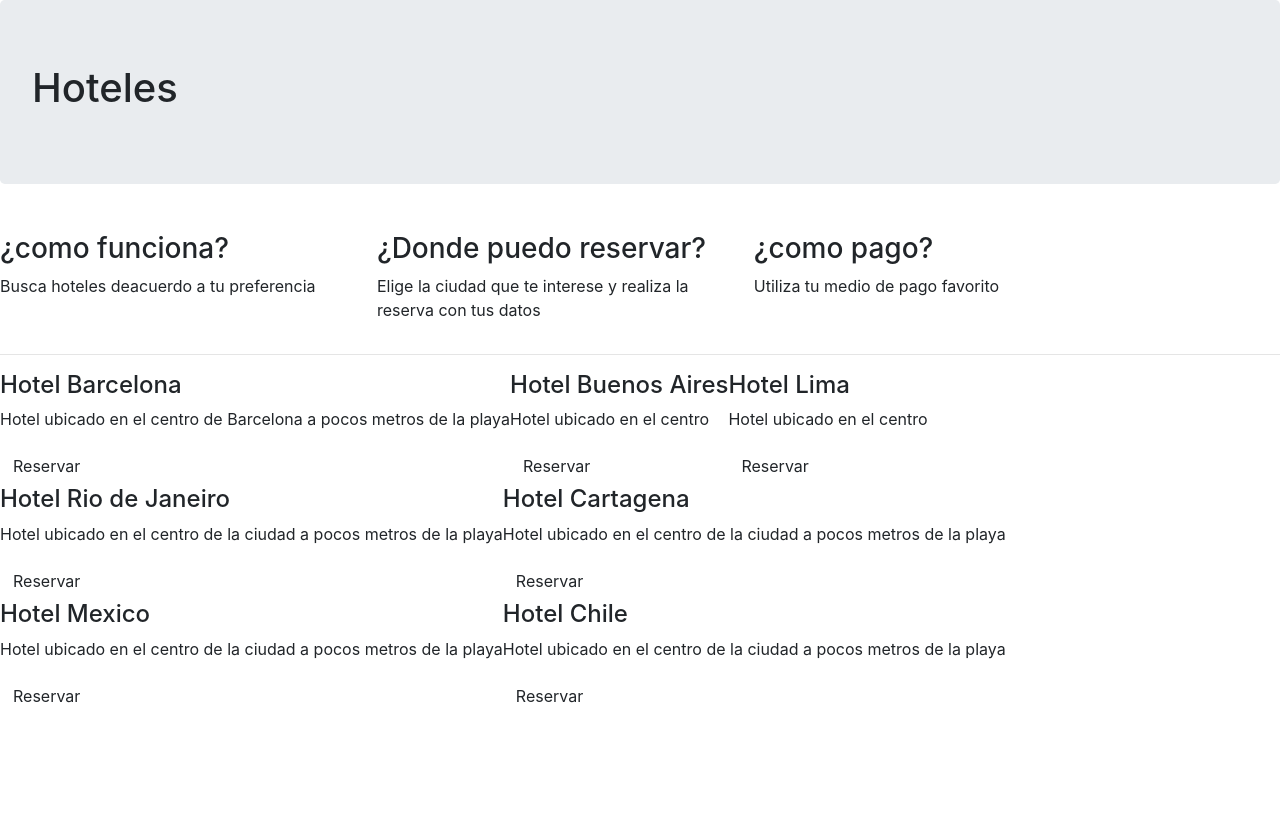
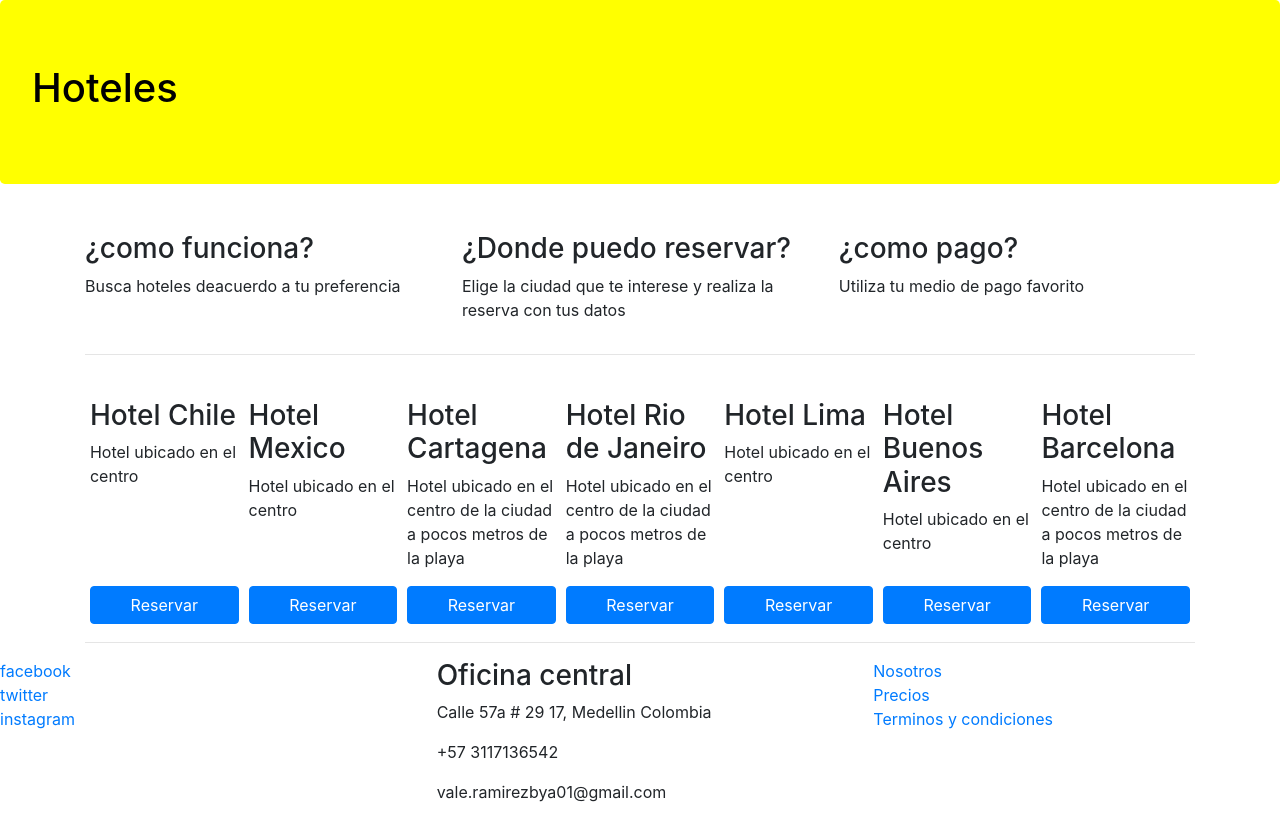
Before and after one commit to valentinarb/guia_hoteles, a website: page index.html in a window 1280 px wide. Before the commit the page ends 800 px from the top, so only its background shows below. Drawn offline with nearby package versions, Linux system fonts and the light colour scheme.

Commit message:
Modique el archivo Index y creación de archivo main css

```diff
--- /dev/null
+++ b/css/main.css
@@ -0,0 +1,21 @@
+.jumbotron {
+    background-color: yellow;
+    color: black;
+}
+
+.footer {
+    padding: 10px 10px 10px;
+    background-color: yellow;
+    margin-bottom: 0px;
+    margin-top: 10px;
+}
+
+.card-hotel {
+    flex: 1 150px;
+    padding: 2px 5px 2px 5px;
+    margin-top: 10px;
+}
+
+.btn-reserva {
+    width: 100%;
+}
--- a/index.html
+++ b/index.html
@@ -7,6 +7,7 @@
 
     <!-- Bootstrap CSS -->
     <link rel="stylesheet" href="node_modules/bootstrap/dist/css/bootstrap.min.css">
+    <link rel="stylesheet" href="css/main.css">
 
     <title>Guia Hoteles</title>
   </head>
@@ -14,7 +15,8 @@
     <div class="jumbotron">
       <h1>Hoteles</h1>
     </div>
-
+    <div>
+      <div class="container">
         <div>
           <div class="d-flex">
             <div class="row aling items-center">
@@ -38,61 +40,114 @@
                 </div>
             </div>
           </div>
+        </div>
         <hr>
-
         <div>
-      <div class="d-flex flex-wrap">
-        <div class="row-sm-3">
-          <h4>Hotel Barcelona</h4>
-          <p>Hotel ubicado en el centro de Barcelona
-            a pocos metros
-            de la playa</p>
-          <button class="btn">Reservar</button>
+          <div class="d-flex flex-wrap flex-row-reverse">
+            <div class="card-hotel d-flex flex-column flex-wrap justify-content-between">
+                <div>
+                  <p>
+                    <h3>Hotel Barcelona</h3>
+                    <p>Hotel ubicado en el centro de la ciudad a pocos metros de la playa</p>
+                  </p>
                 </div>
-        <div class="row-sm-3">
-          <h4>Hotel Buenos Aires</h4>
-          <p>Hotel ubicado en el centro</p>
-          <button class="btn">Reservar</button>
-        </div>
-        <div class="row-sm-3">
-          <h4>Hotel Lima</h4>
-          <p>Hotel ubicado en el centro</p>
-          <button class="btn">Reservar</button>
-        </div>      <div class="row-sm-3">
-          <h4>Hotel Rio de Janeiro</h4>
-          <p>Hotel ubicado en el centro de la ciudad
-            a pocos metros
-            de la playa</p>
-          <button class="btn">Reservar</button>
-        </div>
-        <div class="row-sm-3">
-          <h4>Hotel Cartagena</h4>
-          <p>
-            Hotel ubicado en el centro de la ciudad
-            a pocos metros
-            de la playa
-          </p>
-          <button class="btn">Reservar</button>
-        </div>
-        <div class="row-sm-3">
-          <h4>Hotel Mexico</h4>
-          <p>Hotel ubicado en el centro de la ciudad
-            a pocos metros
-            de la playa</p>
-          <button class="btn">Reservar</button>
-        </div>
-        <div class="row-sm-3">
-          <h4>Hotel Chile</h4>
-          <p>Hotel ubicado en el centro de la ciudad
-            a pocos metros
-            de la playa</p>
-          <button class="btn">Reservar</button>
-        </div>
-
+                <div>
+                  <button class="btn btn-primary btn-reserva">Reservar</button>
                 </div>
               </div>
-
-
+              <div class="card-hotel d-flex flex-column flex-wrap justify-content-between">
+                <div>
+                  <p>
+                    <h3>Hotel Buenos Aires</h3>
+                    <p>Hotel ubicado en el centro</p>
+                  </p>
+                </div>
+                <div>
+                  <button class="btn btn-primary btn-reserva">Reservar</button>
+                </div>
+              </div>
+              <div class="card-hotel d-flex flex-column flex-wrap justify-content-between">
+                <div>
+                  <p>
+                    <h3>Hotel Lima</h3>
+                    <p>Hotel ubicado en el centro</p>
+                  </p>
+                </div>
+                <div>
+                  <button class="btn btn-primary btn-reserva">Reservar</button>
+                </div>
+              </div>
+              <div class="card-hotel d-flex flex-column flex-wrap justify-content-between">
+                <div>
+                  <p>
+                    <h3>Hotel Rio de Janeiro</h3>
+                    <p>Hotel ubicado en el centro de la ciudad a pocos metros de la playa</p>
+                  </p>
+                </div>
+                <div>
+                  <button class="btn btn-primary btn-reserva">Reservar</button>
+                </div>
+              </div>
+              <div class="card-hotel d-flex flex-column flex-wrap justify-content-between">
+                <div>
+                  <p>
+                    <h3>Hotel Cartagena</h3>
+                    <p>Hotel ubicado en el centro de la ciudad a pocos metros de la playa</p>
+                  </p>
+                </div>
+                <div>
+                  <button class="btn btn-primary btn-reserva">Reservar</button>
+                </div>
+              </div>
+              <div class="card-hotel d-flex flex-column flex-wrap justify-content-between">
+                <div>
+                  <p>
+                    <h3>Hotel Mexico</h3>
+                    <p>Hotel ubicado en el centro</p>
+                  </p>
+                </div>
+                <div>
+                  <button class="btn btn-primary btn-reserva">Reservar</button>
+                </div>
+              </div>
+              <div class="card-hotel d-flex flex-column flex-wrap justify-content-between">
+                <div>
+                  <p>
+                    <h3>Hotel Chile</h3>
+                    <p>Hotel ubicado en el centro</p>
+                  </p>
+                </div>
+                <div>
+                  <button class="btn btn-primary btn-reserva">Reservar</button>
+                </div>
+              </div>
+          </div>
+        </div>
+        <hr>
+      </div>
+    </div>
+    <footer>
+      <div class="row">
+        <div class="col-sm-4 d-flex flex-column">
+          <a href="http://www.facebook.com">facebook</a>
+          <a href="http://www.twitter.com">twitter</a>
+          <a href="http://www.instagram.com">instagram</a>
+        </div>
+        <div class="col-sm-4 d-flex flex-column">
+          <address>
+            <h3>Oficina central</h3>
+            <p> Calle 57a # 29 17, Medellin Colombia</p>
+            <p>+57 3117136542</p>
+            <p>vale.ramirezbya01@gmail.com</p>
+          </address>
+        </div>
+        <div class="col-sm-4 d-flex flex-column aling-items-end">
+          <a href="http://www.facebook.com">Nosotros</a>
+          <a href="http://www.twitter.com">Precios</a>
+          <a href="http://www.instagram.com">Terminos y condiciones</a>
+        </div>
+      </div>
+    </footer>
     <!-- Optional JavaScript -->
     <!-- jQuery first, then Popper.js, then Bootstrap JS -->
     <script src="node_modules/jquery/dist/jquery.min.js></script>
```
Lines whose indentation alone changed are shown as unchanged.
